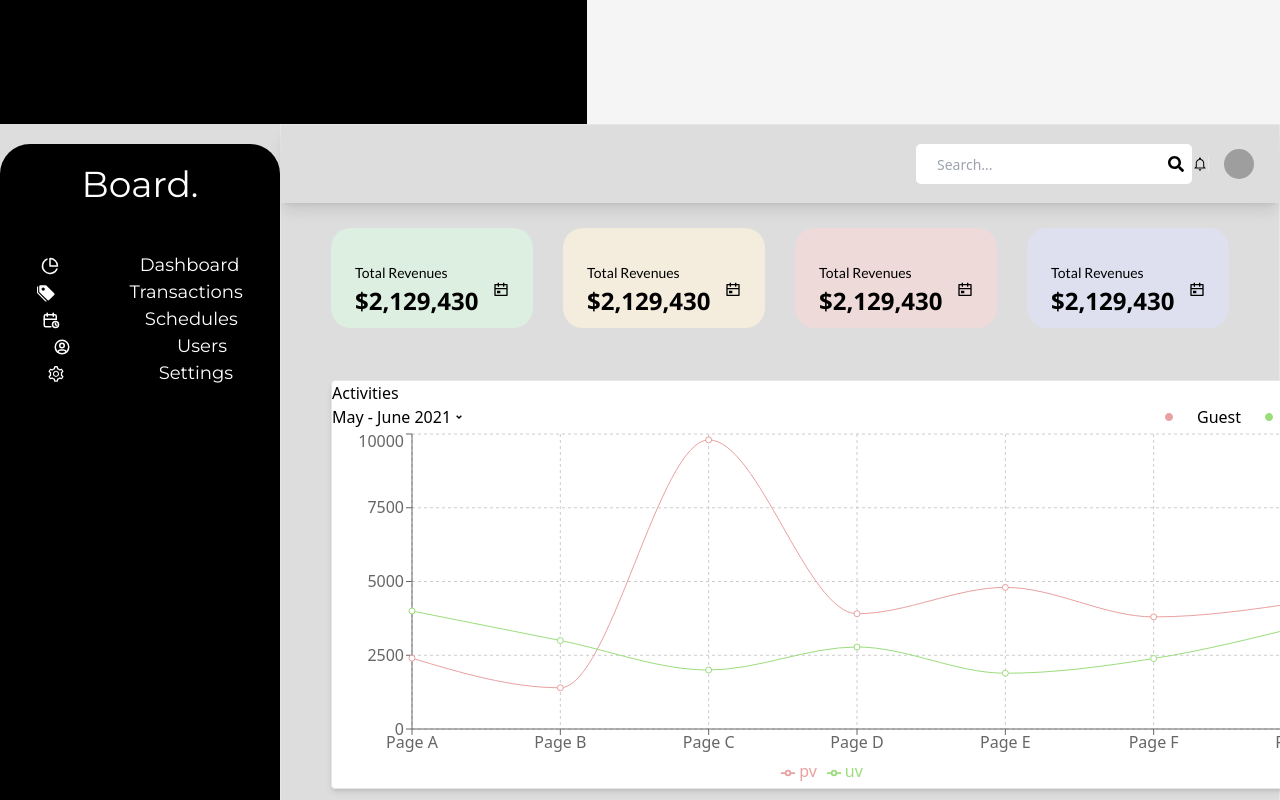
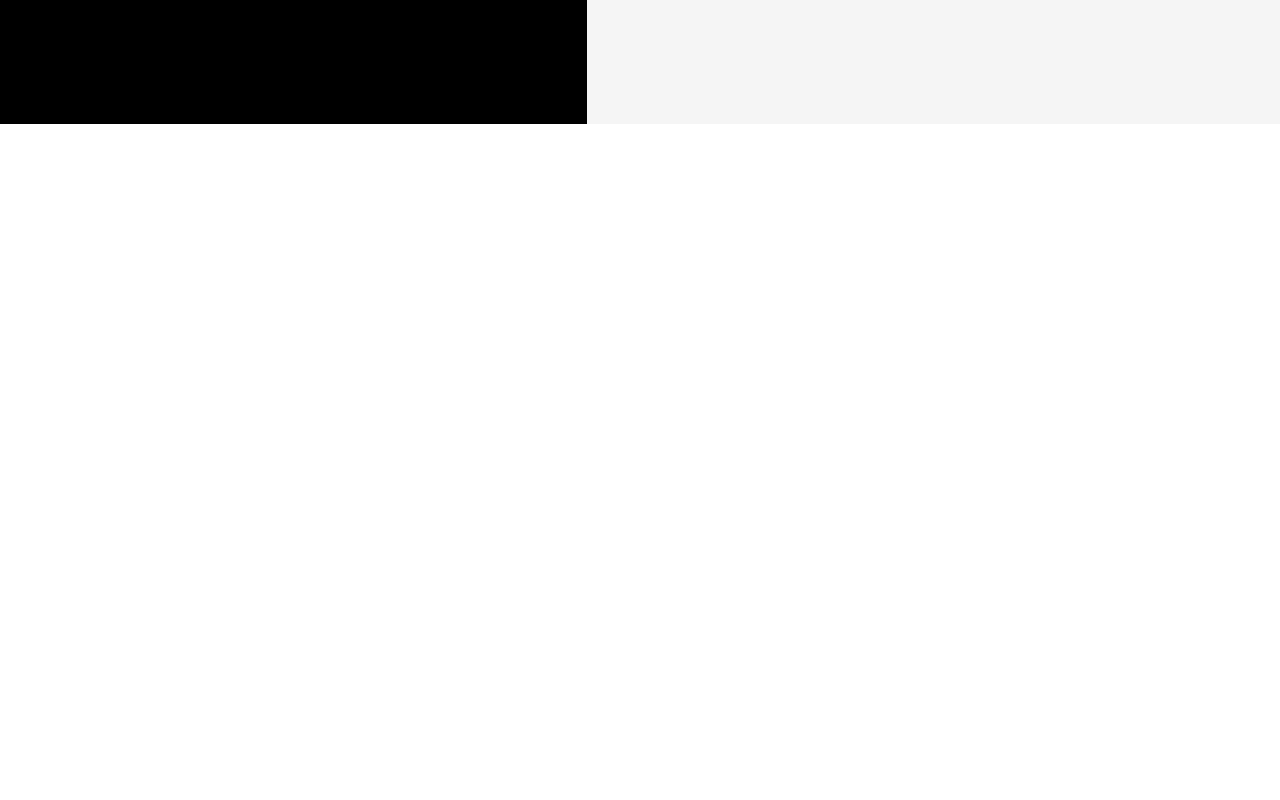
Before and after one commit to kunaalllll/reactjs-assignment-listedfans, a React (Create React App) app: page / in a window 1280 px wide. Shown: the part 920-1720 px from the top of the page. After the commit the page ends 1044 px from the top, so only its background shows below. Built offline with nearby package versions, Linux system fonts and the light colour scheme; grey boxes are pictures that could not be loaded.

Commit message:
added route to dashboard

```diff
--- a/src/components/SignUp.js
+++ b/src/components/SignUp.js
@@ -1,6 +1,7 @@
 import React from "react";
 import { FcGoogle } from "react-icons/fc";
 import { AiFillApple } from "react-icons/ai";
+import { Link } from "react-router-dom";
 
 const SignUp = () => {
   return (
@@ -69,12 +70,15 @@ const SignUp = () => {
           >
             Forgot password?
           </a>
+
+          <Link to="main">
             <button
               type="submit"
               className=" text-[#FFFFFF] font-montserrat font-bold text-base rounded-[10px] bg-[#000000] w-full pl-[112.58px] pr-[110.46px] pt-[9px] pb-[9.29px]"
             >
               Sign In
             </button>
+          </Link>
         </div>
 
         <div>
--- a/src/routes/Router.js
+++ b/src/routes/Router.js
@@ -2,15 +2,17 @@ import React from "react";
 import { BrowserRouter, Routes, Route } from "react-router-dom";
 import Dashboard from "../components/Dashboard";
 import Main from "../components/Main";
+import SignUp from "../components/SignUp";
 
 const Router = () => {
   return (
     <div>
       <BrowserRouter>
         <Routes>
-          <Route path="/" element={<Dashboard />}>
-            <Route index element={<Main />} />
+          <Route path="/" element={<SignUp />}>
+            <Route index element={<SignUp />} />
           </Route>
+          <Route path="main" element={<Main />} />
         </Routes>
       </BrowserRouter>
     </div>
```
Lines whose indentation alone changed are shown as unchanged.
